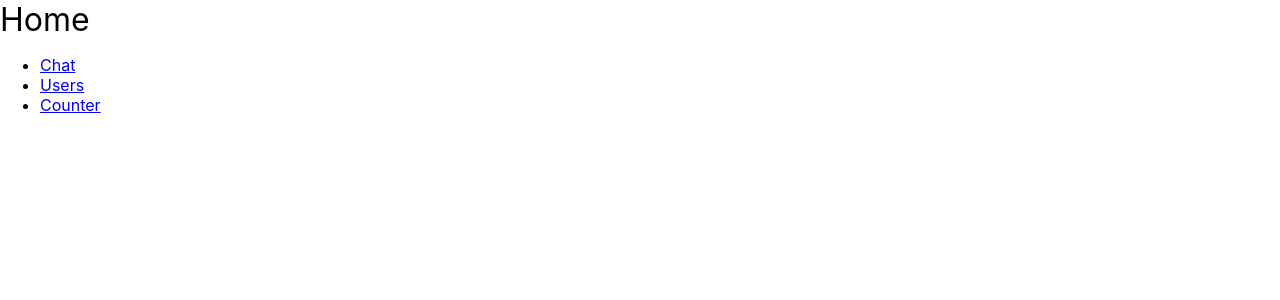
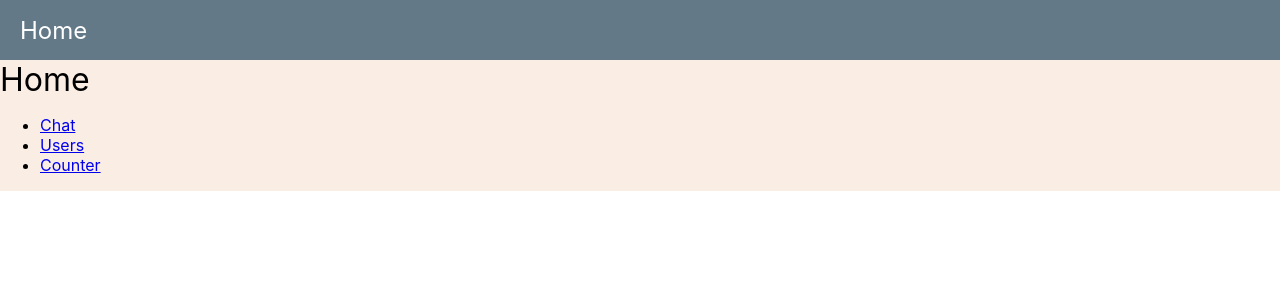
Before and after one commit to alexeimdev/messaging-app, a React (Create React App) app in the folder client/: page / in a window 1280 px wide. Shown: the top 300 px of the page. Built offline with nearby package versions, Linux system fonts and the light colour scheme.

Commit message:
Added DefaultLayout

```diff
--- /dev/null
+++ b/client/src/layouts/defaultLayout.js
@@ -0,0 +1,13 @@
+import React from 'react';
+import styles from './defaultLayout.module.scss';
+
+export function DefaultLayout(props) {
+    return (
+        <div className={styles.layout}>
+            <header className={styles.header}>
+                <h1 className={styles.headerTitle}>{props.headerTitle}</h1>
+            </header>
+            <main className={styles.main}>{props.children}</main>
+        </div>
+    )
+}
--- /dev/null
+++ b/client/src/layouts/defaultLayout.module.scss
@@ -0,0 +1,29 @@
+@import '../global.scss';
+
+.layout {
+    display: grid;
+    grid-template-rows: auto;
+    height: 100%;
+    width: 100%;
+}
+
+.header {
+    height: 60px;
+    background-color: $slite-gray;
+    padding: 0 20px;
+    display: flex;
+    align-items: center;
+
+    .headerTitle {
+        font-size: 1.5em;
+        color: $white;
+    }
+}
+
+.main {
+    overflow: scroll;
+    background-color: $linen;
+}
+
+.footer {
+}
--- a/client/src/pages/counterPage.js
+++ b/client/src/pages/counterPage.js
@@ -1,7 +1,10 @@
 import { Counter } from '../features/counter/Counter';
+import { DefaultLayout } from '../layouts/defaultLayout';
 
 export function CounterPage(props) {
     return (
-        <Counter />
+        <DefaultLayout headerTitle="Counter" >
+            <Counter />
+        </DefaultLayout>
     )
 }
--- a/client/src/pages/homePage.js
+++ b/client/src/pages/homePage.js
@@ -1,14 +1,15 @@
 import { Link } from 'react-router-dom';
+import { DefaultLayout } from '../layouts/defaultLayout';
 
 export function HomePage(props) {
     return (
-        <div>
+        <DefaultLayout headerTitle="Home">
             <h1>Home</h1>
             <ul>
                 <li><Link to="/chat">Chat</Link></li>
                 <li><Link to="/users">Users</Link></li>
                 <li><Link to="/counter">Counter</Link></li>
             </ul>
-        </div>
+        </DefaultLayout>
     )
 }
--- a/client/src/pages/usersPage.js
+++ b/client/src/pages/usersPage.js
@@ -1,11 +1,12 @@
 import { Users } from '../features/users/Users';
 import { InsertBulkUsers } from '../features/users/InsertBulkUsers';
+import { DefaultLayout } from '../layouts/defaultLayout';
 
 export function UsersPage(props) {
     return (
-        <>
+        <DefaultLayout headerTitle="Users">
             <Users />
             <InsertBulkUsers />
-        </>
+        </DefaultLayout>
     )
 }
```
